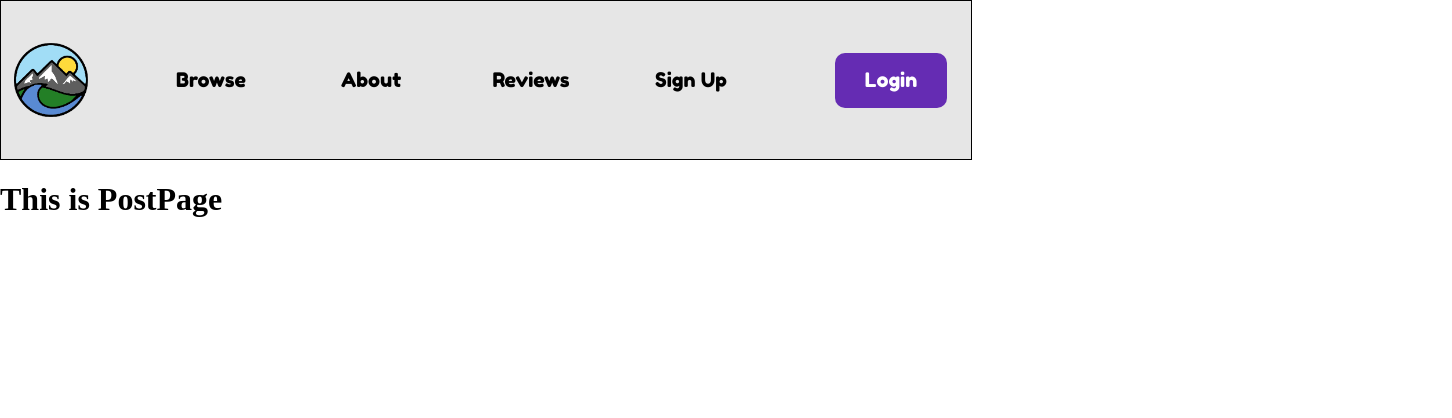
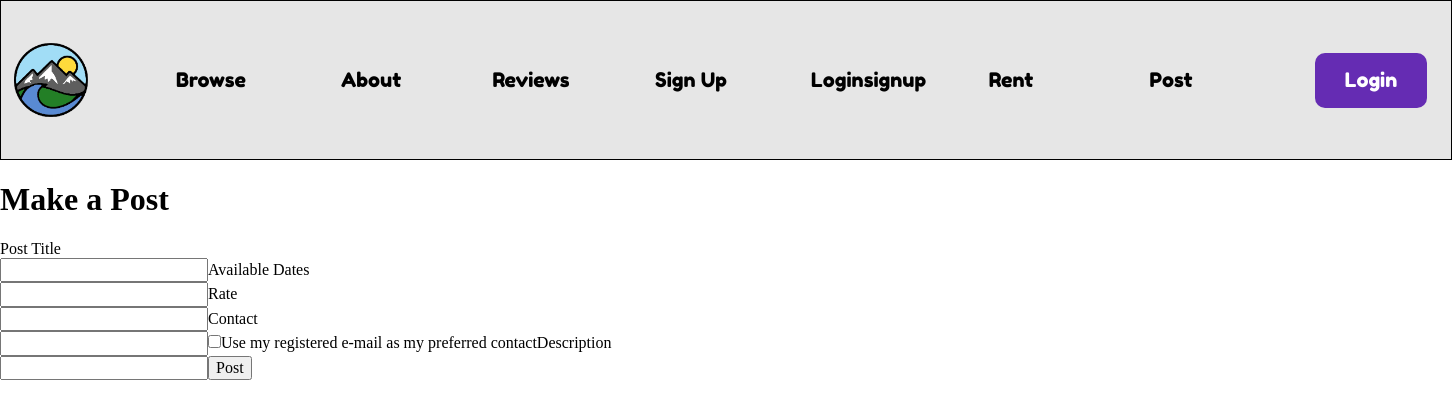
Before and after one commit to alisalamatian1/GearShare, a React (Create React App) app in the folder local-app/: page /post in a window 1280 px wide. Shown: the top 418 px of the page, 1452 px wide, since content can reach past the window. Built offline with nearby package versions, Linux system fonts and the light colour scheme.

Commit message:
Finish all pages and enable dynamic reloading of items on rent and post

```diff
--- a/local-app/package.json
+++ b/local-app/package.json
@@ -11,6 +11,7 @@
     "react-dom": "^18.2.0",
     "react-router-dom": "^6.3.0",
     "react-scripts": "5.0.1",
+    "uniqid": "^5.4.0",
     "web-vitals": "^2.1.4"
   },
   "scripts": {
--- a/local-app/src/components/loginsignuppage.js
+++ b/local-app/src/components/loginsignuppage.js
@@ -7,10 +7,40 @@ export default class LoginSignUp extends React.Component {
     }
 
     render() {
+        const title = this.props.title;
+        const titleCaption = this.props.titleCaption;
+        const message = this.props.message;
+        const messageFirst = this.props.messageFirst;
+        const messageLast = this.props.messageLast;
+        const action = this.props.action;
         return (
-            <div id='loginsignup-page'>
+            <div id='loginsignup-page' className='section'>
                 <Navbar />
-                <h1>This is LoginSignUp page</h1>
+                <h2 className='main-text'>{title}</h2>
+                <p className='main-text'>{titleCaption}</p>
+                <div id='form-container'>
+                    <form id='loginsignup-form'>
+                        <label for='email'>
+                            Email: <br />
+                            <input id='email' />
+                        </label>
+                        <label for='password'>
+                            Password: <br />
+                            <input id='password' />
+                        </label>
+                        <div className='signup-buttons'>
+                            <button className='sign-up-button'>
+                                {`${action}`}
+                            </button>
+                            <button className='sign-up-google'>
+                                {`${action} with Google`}
+                            </button>
+                        </div>
+                        <p className='main-text'>
+                            {messageFirst} <span className='action'>{messageLast}</span>
+                        </p>
+                    </form>
+                </div>
             </div>
         );
     }
--- a/local-app/src/components/navbar.js
+++ b/local-app/src/components/navbar.js
@@ -12,6 +12,10 @@ export default function Navbar(props) {
                 <Link to="/">About</Link>
                 <Link to="/">Reviews</Link>
                 <Link to="/">Sign Up</Link>
+                {/* TO EDIT */}
+                <Link to="/loginsignup">Loginsignup</Link>
+                <Link to="/rent">Rent</Link>
+                <Link to="/post">Post</Link>
             </ul>
             <ul>
                 <Link to="/" className="nav-login">Login</Link>
--- a/local-app/src/components/postpage.js
+++ b/local-app/src/components/postpage.js
@@ -1,11 +1,127 @@
 import React from 'react';
 import Navbar from './navbar';
 
-export default function PostPage(props) {
-    return (
-        <div id='post-page'>
-            <Navbar />
-            <h1>This is PostPage</h1>
-        </div>
-    );
+export default class PostPage extends React.Component {
+    constructor(props) {
+        super(props);
+        this.state = {
+            title: '',
+            dates: '',
+            rate: '',
+            contact: '',
+            description: '',
+        };
+        this.handleTitleChange = this.handleTitleChange.bind(this);
+        this.handleDatesChange = this.handleDatesChange.bind(this);
+        this.handleRateChange = this.handleRateChange.bind(this);
+        this.handleContactChange = this.handleContactChange.bind(this);
+        this.handleDescriptionChange = this.handleDescriptionChange.bind(this);
+        this.handleSubmit = this.handleSubmit.bind(this);
+        this.handleCheckboxChange = this.handleCheckboxChange.bind(this);
+    }
+
+    render() {
+        return (
+            <div id='post-page' className='section'>
+                <Navbar />
+                <h1 className='main-text'>Make a Post</h1>
+                <div id='post-container'>
+                    <form id='post' onSubmit={this.handleSubmit}>
+                        <label htmlFor='title'>
+                            Post Title <br />
+                            <input
+                            value={this.state.title}
+                            onChange={this.handleTitleChange}
+                            />
+                        </label>
+                        <label htmlFor='dates'>
+                            Available Dates <br />
+                                <input
+                                value={this.state.dates}
+                                onChange={this.handleDatesChange}
+                            />
+                        </label>
+                        <label htmlFor='rate'>
+                            Rate<br />
+                                <input
+                                value={this.state.rate}
+                                onChange={this.handleRateChange}
+                            />
+                        </label>
+                        <label id='contact' htmlFor='contact'>
+                            Contact<br />
+                                <input
+                                value={this.state.contact}
+                                onChange={this.handleContactChange}
+                            />
+                                <label htmlFor='default-contact'>
+                                    <input
+                                    type='checkbox'
+                                    id='default-c'
+                                    onChange={this.handleCheckboxChange}/>
+                                    Use my registered e-mail as my preferred
+                                    contact
+                                </label>
+                        </label>
+                        <label htmlFor='description'>
+                            Description<br />
+                                <input
+                                value={this.state.description}
+                                onChange={this.handleDescriptionChange}
+                            />
+                        </label>
+                        <button>Post</button>
+                    </form>
+                </div>
+            </div>
+        );
+        }
+
+            handleSubmit(e) {
+                e.preventDefault();
+                const title = this.state.title;
+                const dates = this.state.dates;
+                const rate = this.state.rate;
+                const contact = this.state.contact;
+                const description = this.state.description;
+
+                this.setState({title: ''});
+                this.setState({dates: ''});
+                this.setState({rate: ''});
+                this.setState({contact: ''});
+                this.setState({description: ''});
+                this.props.onSubmit({
+                    title,
+                    dates,
+                    rate,
+                    contact,
+                    description,
+                });
+            }
+
+            handleTitleChange(e) {
+                this.setState({title: e.target.value});
+            }
+
+            handleDatesChange(e) {
+                this.setState({dates: e.target.value});
+            }
+
+            handleRateChange(e) {
+                this.setState({rate: e.target.value});
+            }
+
+            handleContactChange(e) {
+                this.setState({contact: e.target.value});
+            }
+
+            handleDescriptionChange(e) {
+                this.setState({description: e.target.value});
+            }
+
+            handleCheckboxChange(e) {
+                if (e.target.checked) {
+                    this.setState({contact: this.props.defaultContact});
+                }
+            }
 }
--- a/local-app/src/components/rentpage.js
+++ b/local-app/src/components/rentpage.js
@@ -1,11 +1,32 @@
 import React from 'react';
 import Navbar from './navbar';
+import uniqid from 'uniqid';
 
 export default function RentPage(props) {
+    const items = props.items.map(item => {
+        return (
+            <div className='item' key={uniqid()}>
+                <p id='item-title' className='main-text'>
+                    {item.title}
+                </p>
+                <p id='item-dates' className='main-text'>
+                    {item.dates}
+                </p>
+                <p id='item-price' className='main-text'>
+                    {item.rate}
+                </p>
+            </div>
+        );
+    });
     return (
-        <div id='rent-page'>
+        <div id='rent-page' className='section'>
             <Navbar />
-            <h1>This is RentPage</h1>
-        </div>
+            <div id='rent-container'>
+                <h2 className='main-text'>Rent Gear</h2>
+                <div id='items-container'>
+                    {items}
+                </div>
+            </div>
+       </div>
     );
 }
--- a/local-app/src/components/signup.js
+++ b/local-app/src/components/signup.js
@@ -29,6 +29,7 @@ export default function SignUp(props) {
                                 Sign up with Google
                             </button>
                         </div>
+                        <p>Already a user? <span className='action'>Log in.</span></p>
                     </form>
                 </div>
             </div>
--- a/local-app/src/main.js
+++ b/local-app/src/main.js
@@ -7,25 +7,54 @@ import PostPage from './components/postpage.js';
 
 // shows pages according to current URL
 
-function Main () {
-    return (
+class Main extends React.Component {
+    constructor(props) {
+        super(props);
+        this.state = {
+            items: [],
+            user: {
+                email: 'john@yahoo.ca'
+            }
+        }
+
+        this.handlePost = this.handlePost.bind(this);
+    }
+
+    render() {
+        return (
         <Routes> {/* decides which component to
             show based on current URL*/}
         <Route exact path='/' element={<Frontpage />}></Route>
             <Route
             exact path='/loginsignup'
-            element={<LoginSignupPage />}>
+            element={<LoginSignupPage
+                    title='Log in'
+                    titleCaption='Welcome back! We missed you.'
+                    action='Log in'
+                    messageFirst='Not a user?'
+                    messageLast='Register now.'
+            />}>
             </Route>
             <Route
             exact path='/rent'
-            element={<RentPage />}>
+            element={<RentPage
+                    items={this.state.items}
+            />}>
             </Route>
             <Route
             exact path='/post'
-            element={<PostPage />}>
+            element={<PostPage
+                    onSubmit={this.handlePost}
+                    defaultContact={this.state.user.email}
+        />}>
             </Route>
         </Routes>
-    );
+        );
+    }
+
+    handlePost(item) {
+        this.setState({items: this.state.items.concat([item])})
+    }
 }
 
 export default Main;
--- a/local-app/src/styles/app.css
+++ b/local-app/src/styles/app.css
@@ -1,6 +1,7 @@
 :root {
     --main-font: ;
     --shadow-color: black;
+    --action-color: #00008B;
 }
 
 html, body, #root, #app {
--- a/local-app/src/styles/post.css
+++ b/local-app/src/styles/post.css
@@ -0,0 +1,30 @@
+#post-page {
+    align-items: center;
+    flex-direction: column;
+}
+
+#post-container {
+    display: flex;
+    height: 100%;
+    justify-content: center;
+    width: 100%;
+}
+
+#post {
+    align-items: center;
+    display: flex;
+    flex-direction: column;
+}
+
+#post > * {
+    margin: 0.5rem;
+}
+
+#contact {
+    display: flex;
+    flex-direction: column;
+}
+
+#contact > * {
+    margin-top: 0.2rem;
+}
```
Also changed, not shown: local-app/src/styles/loginsignup.css (+14 -0 lines), local-app/src/styles/rent.css (+36 -0 lines), 1 other file (tests, documents, lock files or other folders).
